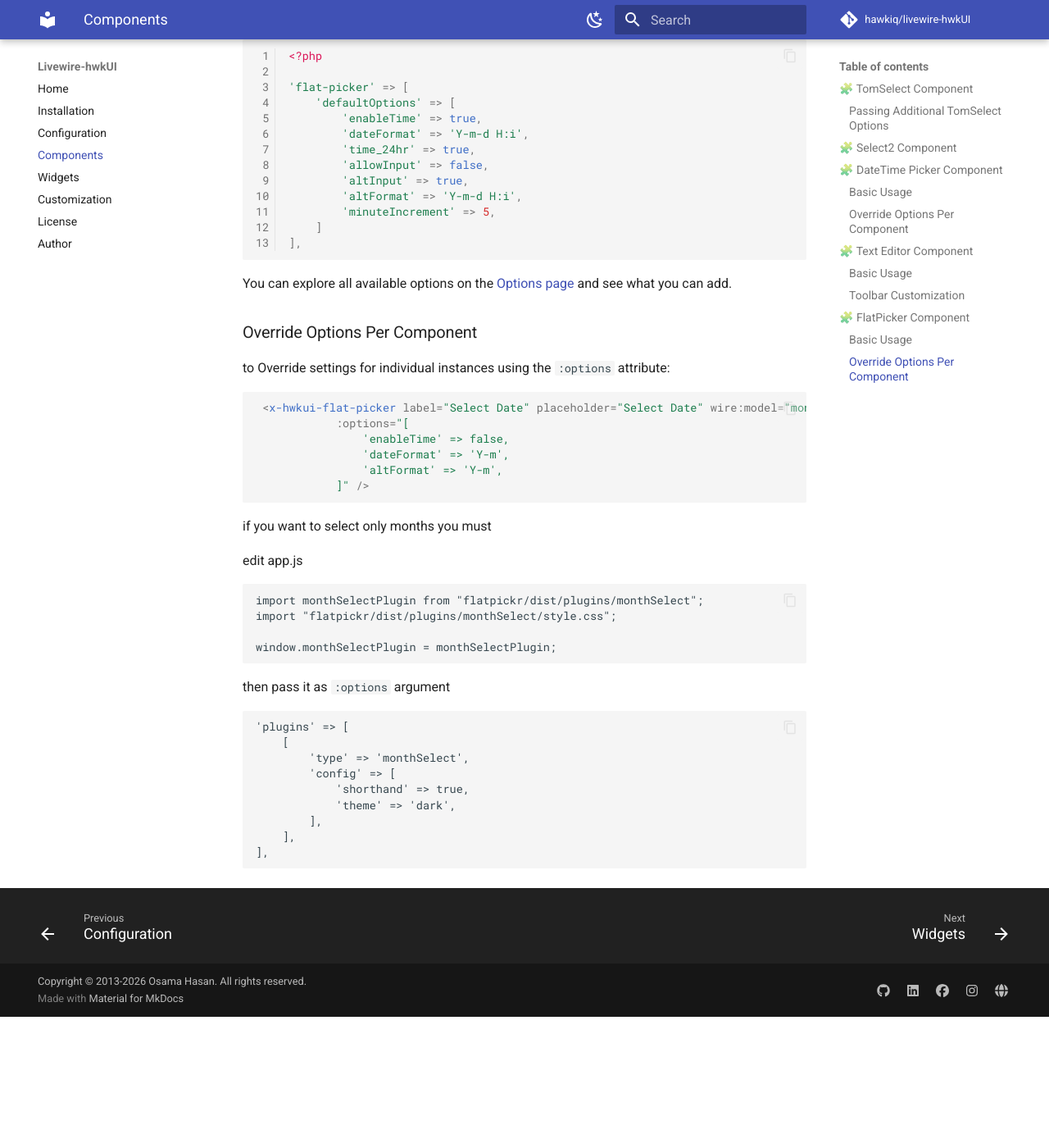
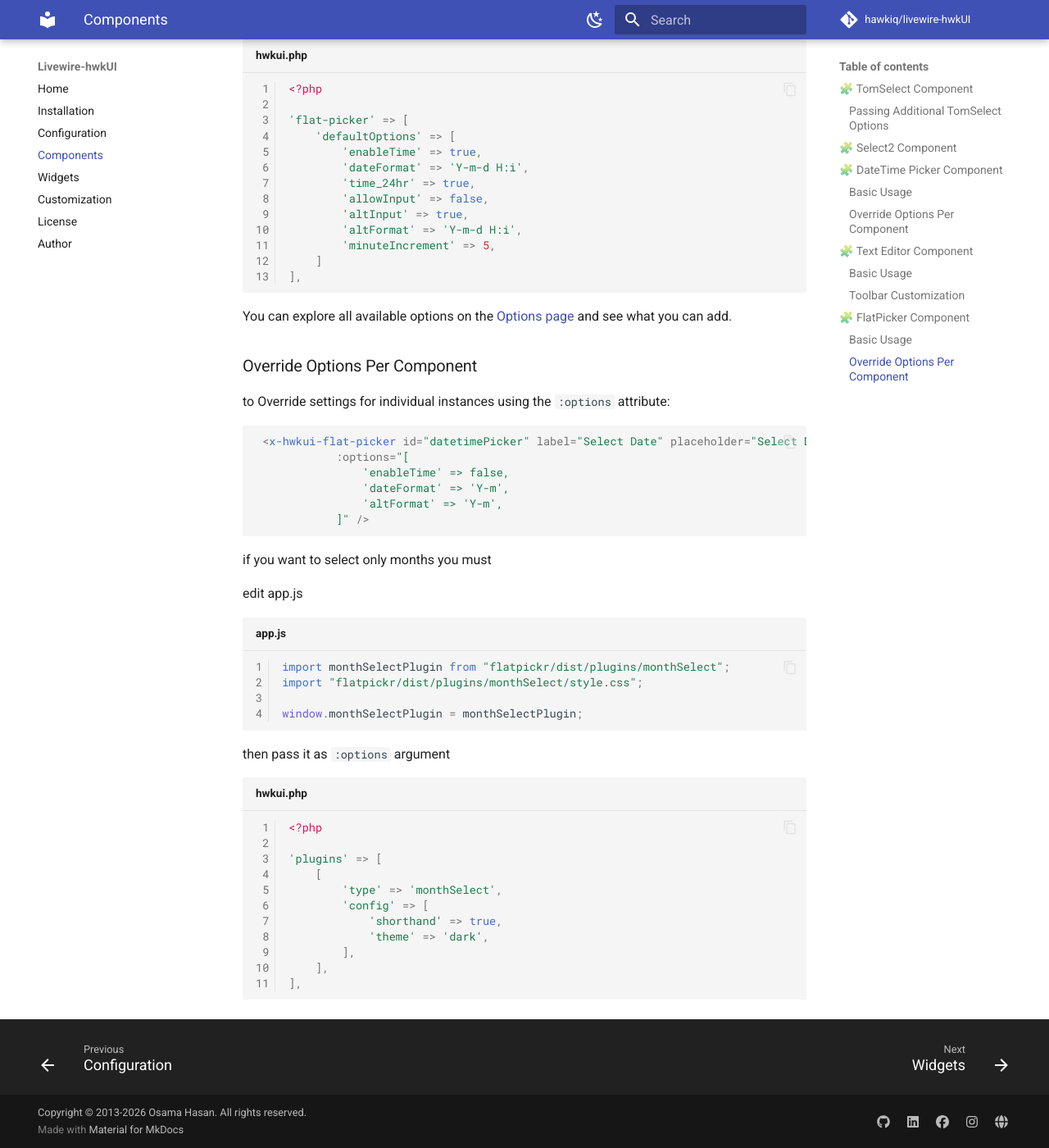
Before and after one commit to hawkiq/livewire-hwkUI, an MkDocs documentation site: the page built from docs/components.md, in a window 1280 px wide and 1400 px high, scrolled down 5936 px. Shown: the whole window at 82% size. Built offline with MkDocs 1.6.1 and Material for MkDocs 9.7.7, drawn with Linux system fonts in a browser that asks for light colours; comment, search, counter and statistics services are not loaded; before the commit the page ends 7176 px from its top, so only the background shows below that; some of the changed text lies outside the part shown.

````diff
--- a/docs/components.md
+++ b/docs/components.md
@@ -272,12 +272,12 @@ Enable in Configuration
 or use it via npm
 
 install
-```
+```bash
 npm install flatpickr
 ```
 edit `app.js`
 
-```
+```js  title="app.js" linenums="1"
 import flatpickr from "flatpickr";
 import "flatpickr/dist/flatpickr.min.css";
 
@@ -291,7 +291,7 @@ in your blade use it like this
 
 ```html
 
- <x-hwkui-flat-picker  label="Flatpicker" placeholder="Select Date" wire:model="setDatetime" />
+<x-hwkui-flat-picker id="datetimePicker" label="Flatpicker" placeholder="Select Date" wire:model="setDatetime" />
 
 
 ```
@@ -324,7 +324,7 @@ to Override settings for individual instances using the `:options`  attribute:
 
 ```html
 
- <x-hwkui-flat-picker label="Select Date" placeholder="Select Date" wire:model="month"
+ <x-hwkui-flat-picker id="datetimePicker" label="Select Date" placeholder="Select Date" wire:model="month"
             :options="[
                 'enableTime' => false,
                 'dateFormat' => 'Y-m',
@@ -337,7 +337,7 @@ if you want to select only months you must
 
 edit app.js
 
-```
+```js  title="app.js" linenums="1"
 import monthSelectPlugin from "flatpickr/dist/plugins/monthSelect";
 import "flatpickr/dist/plugins/monthSelect/style.css";
 
@@ -347,7 +347,9 @@ window.monthSelectPlugin = monthSelectPlugin;
 
 then pass it as `:options` argument
 
-```
+```php title="hwkui.php" linenums="1"
+<?php
+
 'plugins' => [
     [
         'type' => 'monthSelect',
````
Also changed, not shown: other parts of docs/components.md (+1 -1 lines), 1 other file.
